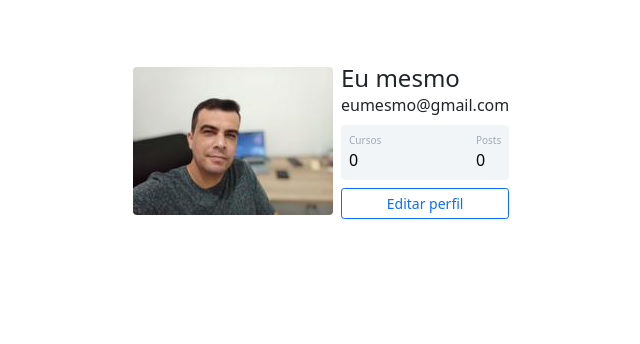
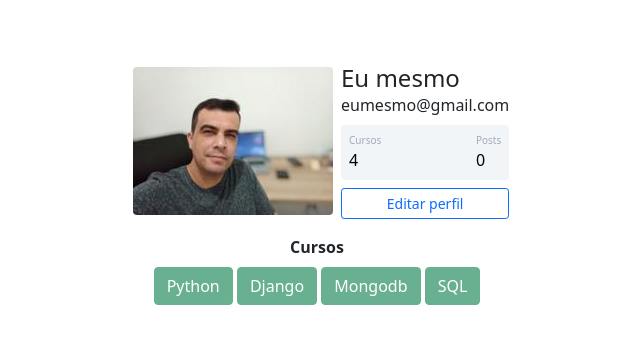
Before and after one commit to DanielCastilhoDIniz/site02_flask, a Flask app: page /perfil in a window 1280 px wide. Shown: the part 56-400 px from the top of the page, without its empty margins (323-963 px from the left). Run offline with Flask 3, Linux system fonts and the light colour scheme; a user stored in the database is signed in.

Commit message:
tags de curso cadastrados

```diff
--- a/comunidadetecnologica/routes.py
+++ b/comunidadetecnologica/routes.py
@@ -95,6 +95,15 @@ def salvar_imagem(imagem):
     imagem_reduzida.save(caminho_completo)
     return nome_arquivo
 
+def atualizar_cursos(form):
+    lista_cursos = []
+    for campo in form:
+        if 'curso_' in campo.name:
+            if campo.data:
+                lista_cursos.append(campo.label.text)
+    return ';'.join( lista_cursos)
+
+
 
 @app.route('/perfil/editar', methods=['GET', 'POST'])
 @login_required
@@ -106,6 +115,8 @@ def editar_perfil():
         if form.foto_perfil.data:
             nome_imagem = salvar_imagem(form.foto_perfil.data)
             current_user.foto_perfil = nome_imagem
+
+        current_user.cursos = atualizar_cursos(form)
         database.session.commit()
         flash('Perfil atualizado com sucesso', 'alert-success')
         return redirect(url_for('perfil'))
--- a/comunidadetecnologica/templates/perfil.html
+++ b/comunidadetecnologica/templates/perfil.html
@@ -1,62 +1,64 @@
-{% extends 'base.html' %}
-
-{% block body %}
+{% extends 'base.html' %} {% block body %}
 
 <div class="container mt-5 d-flex justify-content-center">
-
   <div class="card p-3">
-
     <div class="d-flex align-items-center">
-
       <div class="image pe-2">
-        <img src="{{foto_perfil}}" class="rounded" width="200" >
+        <img src="{{foto_perfil}}" class="rounded" width="200" />
       </div>
 
       <div class="ml-3 w-100">
-
         <h4 class="mb-0 mt-0">{{ current_user.username }}</h4>
         <span>{{current_user.email}}</span>
 
-           <div class="p-2 mt-2 bg-primary d-flex justify-content-between rounded text-white stats">
+        <div
+          class="p-2 mt-2 bg-primary d-flex justify-content-between rounded text-white stats"
+        >
+          {% if 'Não Informado' in current_user.cursos or current_user.cursos ==
+          '' %}
+          <div class="d-flex flex-column">
+            <span class="articles">Cursos</span>
+            <span class="number1">0</span>
+          </div>
+          {% else %}
 
           <div class="d-flex flex-column">
+            <span class="articles">Cursos</span>
+            <span class="number1">{{ current_user.cursos.count(';') +1 }}</span>
+          </div>
+          {% endif %}
 
-                <span class="articles">Cursos</span>
-                <span class="number1">0</span>
+          <div class="d-flex flex-column">
+            <span class="rating">Posts</span>
+            <span class="number3">0</span>
+          </div>
+        </div>
+
+        <div class="button mt-2 d-flex flex-row align-items-center">
+          <a href="{{url_for('editar_perfil')}}" class="w-100"
+            ><button class="btn btn-sm btn-outline-primary w-100">
+              Editar perfil
+            </button></a
+          >
+        </div>
+      </div>
+    </div>
+  </div>
+</div>
+
+<div class="row justify-content-center">
+    <div class="col col-4" style="text-align: center;">
+        <strong>Cursos</strong><br>
+        {% for curso in current_user.cursos.split(';') %}
+            <button type="button" class="btn btn-success mt-2" disabled>{{curso}}</button>
+        {% endfor%}
+    </div>
 
 </div>
 
 
 
 
-            <div class="d-flex flex-column">
-
-                <span class="rating">Posts</span>
-                <span class="number3">0</span>
-
-            </div>
-
-           </div>
-
-
-           <div class="button mt-2 d-flex flex-row align-items-center">
-
-               <a href="{{url_for('editar_perfil')}}" class="w-100"><button class="btn btn-sm btn-outline-primary w-100">Editar perfil</button></a>
-
-
-
-           </div>
-
-
-        </div>
-
-
-        </div>
-
-    </div>
-
- </div>
-
 {% block form_edital_perfil %}
 {% endblock %}
 {% endblock %}
```
Also changed, not shown: instance/comunidade.db. Lines whose indentation alone changed are shown as unchanged.
